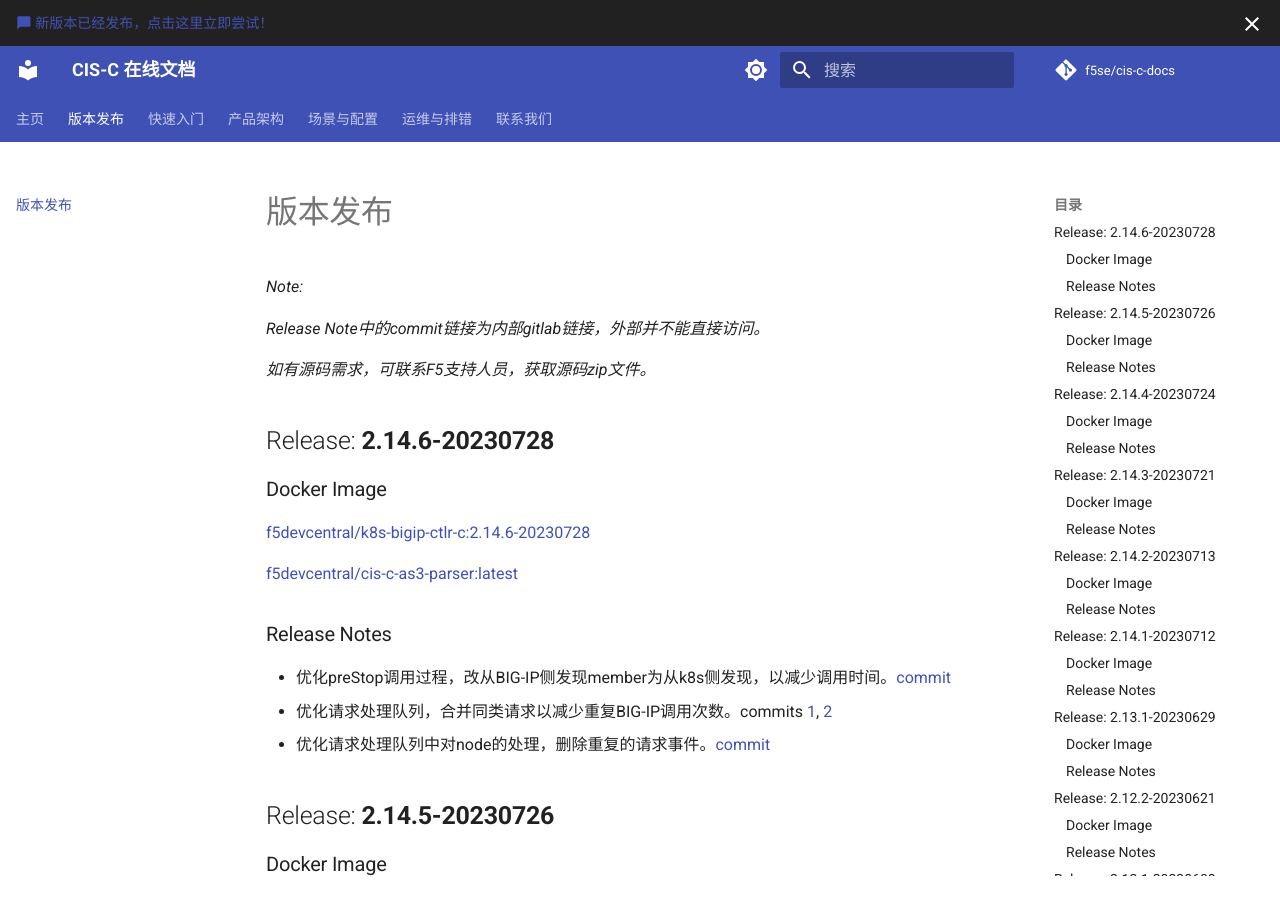
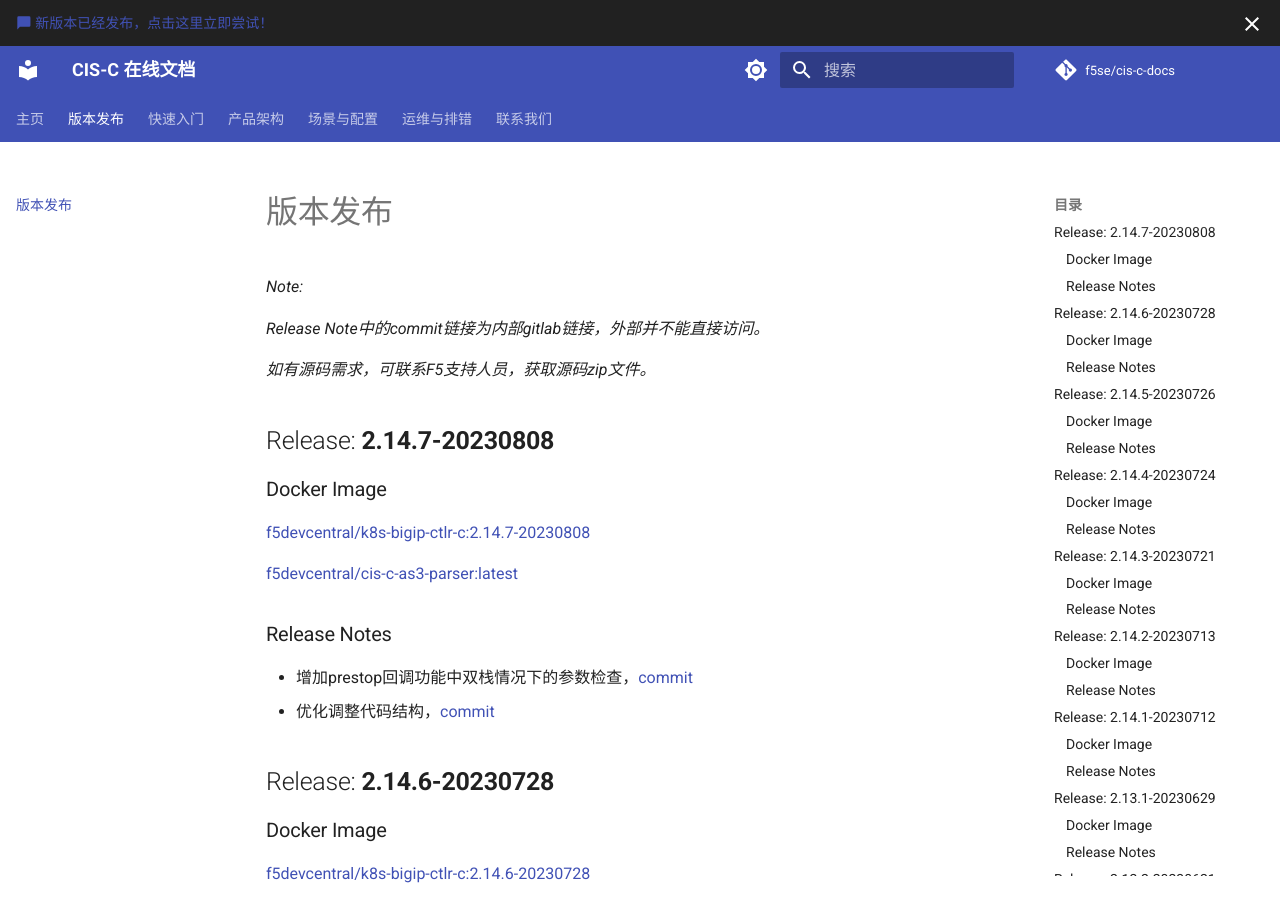
Before and after one commit to f5se/cis-c-docs, an MkDocs documentation site: the page built from docs/Release-notes/index.md, in a window 1280 px wide and 900 px high. Built offline with MkDocs 1.6.1 and Material for MkDocs 9.7.7, drawn with Linux system fonts in a browser that asks for light colours; comment, search, counter and statistics services are not loaded.

Commit message:
release 2.14.7

```diff
--- a/docs/Release-notes/index.md
+++ b/docs/Release-notes/index.md
@@ -5,6 +5,19 @@
 *Release Note中的commit链接为内部gitlab链接，外部并不能直接访问。*
 
 *如有源码需求，可联系F5支持人员，获取源码zip文件。*
+
+## Release: **2.14.7-20230808**
+
+### Docker Image
+
+[f5devcentral/k8s-bigip-ctlr-c:2.14.7-20230808](https://hub.docker.com/r/f5devcentral/k8s-bigip-ctlr-c)
+
+[f5devcentral/cis-c-as3-parser:latest](https://hub.docker.com/r/f5devcentral/cis-c-as3-parser)
+
+### Release Notes
+
+* 增加prestop回调功能中双栈情况下的参数检查，[commit](https://gitlab.f5net.com/cis-c/f5-kic/-/commit/4a30f3d4154d72ca521e3af4d1ba1aba0bd51448)
+* 优化调整代码结构，[commit](https://gitlab.f5net.com/cis-c/f5-kic/-/commit/b2f91276c33eac1a6949286194abd4bf87fd0825)
 
 ## Release: **2.14.6-20230728**
 
```
